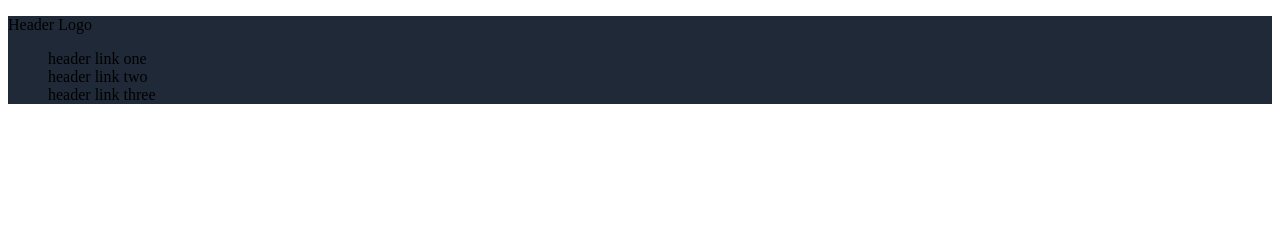
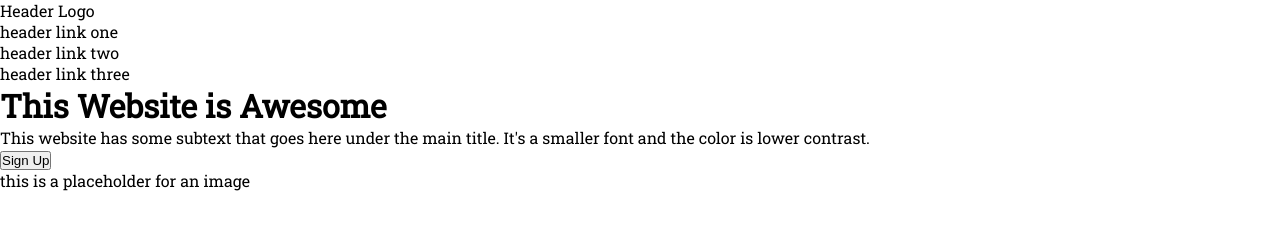
Before and after one commit to AhmedSalah7900/Landing-Page, a plain HTML site: page Project.html in a window 1280 px wide. Drawn offline with Linux system fonts and the light colour scheme.

Commit message:
Restarted the project and finished header section

```diff
--- a/Project.css
+++ b/Project.css
@@ -1,3 +1,10 @@
-.first-section{
-    background-color: #1f2937;
+@import url('https://fonts.googleapis.com/css2?family=Roboto+Slab&display=swap');
+
+*{
+    margin: 0;
+    padding: 0;
 }
+body{
+    font-family: 'Roboto Slab', serif;
+
+}
--- a/Project.html
+++ b/Project.html
@@ -1,23 +1,46 @@
 <!DOCTYPE html>
-<html>
+<html lang="en">
 <head>
+    <meta charset="UTF-8">
+    <meta name="viewport" content="width=device-width, initial-scale=1.0">
     <title>Landing Page</title>
     <link rel="stylesheet" href="Project.css">
 </head>
+
 <body>
-        <div class="first-section">
+    <header>
         <div class="navbar">
-               <div class="navbar-left">
-                   <p id="Header-Logo">Header Logo</p>
+            <div class="navleft">
+                <p id="headerlogo">Header Logo</p>
             </div>
-               <div class="navbar-right">
-                   <ul style="list-style-type: none;">
-                       <li >header link one</li>
-                       <li >header link two</li>
-                       <li >header link three</li>
+            <div class="navright">
+                <ul>
+                    <li>header link one</li>
+                    <li>header link two</li>
+                    <li>header link three</li>
                 </ul>
             </div>
         </div>
+
+        <div class="welcome">
+            <div class="navleft">
+                <h1 class="hero">This Website is Awesome</h1>
+                <p class="secondary">This website has some subtext that goes here under the main title. It's a smaller
+                    font and the
+                    color is lower contrast.</p>
+                    <button class="secondary">Sign Up</button>
             </div>
+            <div class="navright">
+                <div class="image">
+                    <p class="secondary">this is a placeholder for an image</p>
+                </div>
+            </div>
+        </div>
+    </header>
+
+
 </body>
+
+
+
 </html>
```
Lines whose indentation alone changed are shown as unchanged.
